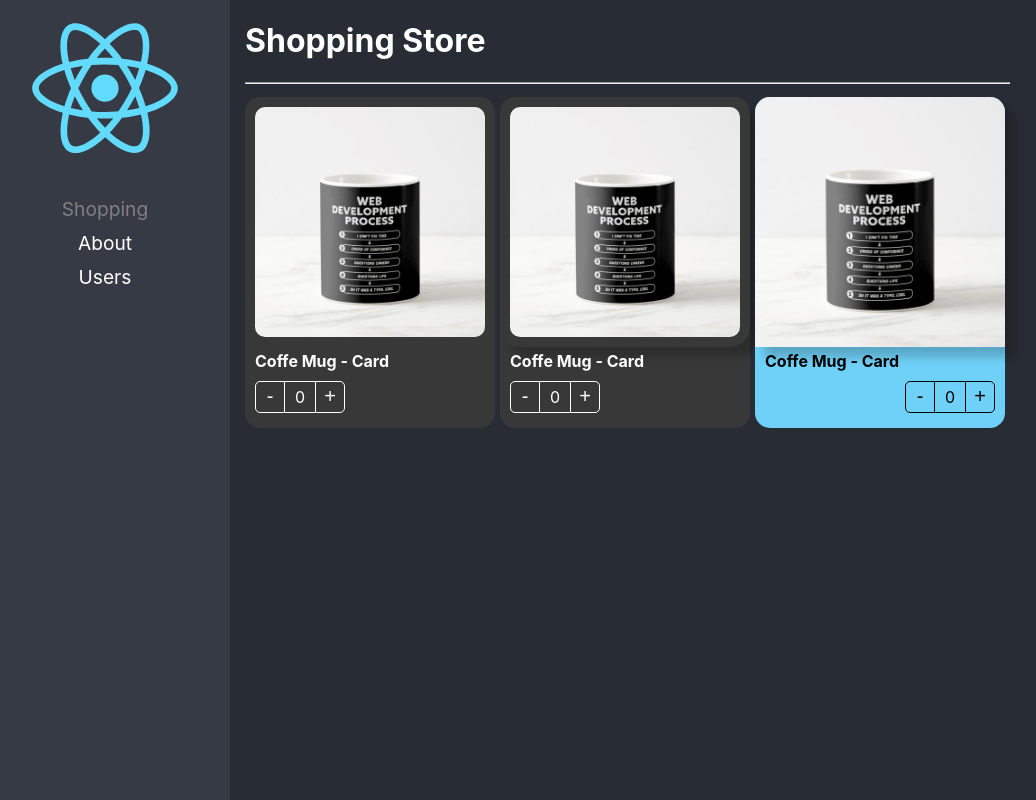
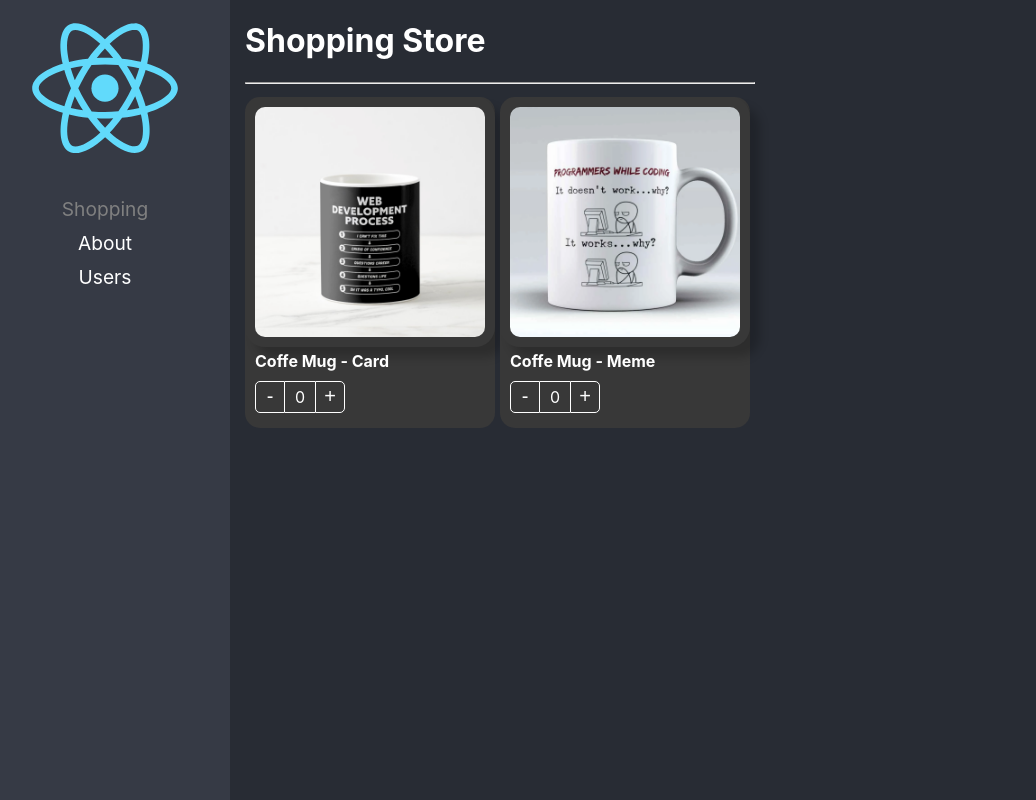
Before and after one commit to JuanCarloMN/react-adv, a React (Create React App) app: page / in a window 1280 px wide. Shown: the whole page, without its empty margins (20-1056 px from the left). Built offline with nearby package versions, Linux system fonts and the light colour scheme.

Commit message:
Control Props implementado

```diff
--- a/src/02-component-patterns/components/ProductCard.tsx
+++ b/src/02-component-patterns/components/ProductCard.tsx
@@ -2,7 +2,7 @@
 import { useProduct } from '../hooks/useProduct';
 
 import styles from '../styles/styles.module.css'
-import { Product, ProductContextProps } from '../interfaces/interfaces';
+import { onChangeArgs, Product, ProductContextProps } from '../interfaces/interfaces';
 
 export const ProductContext = createContext( {} as ProductContextProps );
 const { Provider } = ProductContext;
@@ -12,11 +12,13 @@
     children?: React.ReactElement | React.ReactElement[];
     className?: string;
     style?: React.CSSProperties;
+    onChange?: ( args: onChangeArgs ) => void;
+    value?: number;
 }
 
-export const ProductCard = ({ children, product, className, style }: Props) => {
+export const ProductCard = ({ children, product, className, style, onChange, value }: Props) => {
 
-    const { counter, increaseBy } = useProduct();
+    const { counter, increaseBy } = useProduct( { onChange, product, value } );
 
     return (
         <Provider value={ {
--- /dev/null
+++ b/src/02-component-patterns/data/products.ts
@@ -0,0 +1,15 @@
+import { Product } from '../interfaces/interfaces';
+
+const product1 = {
+    id: '1',
+    title: 'Coffe Mug - Card',
+    img: './coffee-mug.png'
+}
+
+const product2 = {
+    id: '2',
+    title: 'Coffe Mug - Meme',
+    img: './coffee-mug2.png'
+}
+
+export const products: Product[] = [ product1, product2 ];
--- a/src/02-component-patterns/hooks/useProduct.ts
+++ b/src/02-component-patterns/hooks/useProduct.ts
@@ -1,13 +1,31 @@
-import { useState } from "react"
+import { useEffect, useRef, useState } from "react"
+import { onChangeArgs, Product } from "../interfaces/interfaces";
 
+interface useProductArgs {
+    product: Product;
+    onChange?: ( args: onChangeArgs ) => void;
+    value?: number;
+}
 
-export const useProduct = () => {
+export const useProduct = ( { onChange, product, value = 0 }: useProductArgs ) => {
 
-    const [counter, setCounter] = useState( 0 );
+    const [ counter, setCounter ] = useState( value );
+
+    const isControlled = useRef( !!onChange )
 
     const increaseBy = ( value: number) => {
+
+        if ( isControlled ) {
+            return onChange!( { count: value, product } );
+        }
+        const newValue = Math.max( counter + value, 0)
         setCounter( prev => Math.max( prev + value, 0 ))
+        onChange && onChange({ count: newValue, product });
     }
+
+    useEffect(() => {
+        setCounter( value );
+    }, [ value ])
 
     return {
         counter,
--- /dev/null
+++ b/src/02-component-patterns/hooks/useShoppingCart.ts
@@ -0,0 +1,40 @@
+import { useState } from "react";
+import { Product, ProductInCart } from "../interfaces/interfaces";
+
+export const useShoppingCart = () => {
+    const [ shoppingCart, setShoppingCart ] = useState<{ [key: string]: ProductInCart }>({});
+
+    const onProductCountChange = ({ count, product }: { count: number, product: Product }) => {
+        setShoppingCart( oldShoppingCart => {
+
+            const productInCart: ProductInCart = oldShoppingCart[ product.id ] || { ...product, count: 0 };
+            if ( Math.max( productInCart.count + count, 0 ) > 0 ) {
+                productInCart.count += count;
+                return {
+                    ...oldShoppingCart,
+                    [ product.id]: productInCart
+                }
+            }
+
+            // Borrar el producto
+            const { [ product.id ]: toDelete, ...rest } = oldShoppingCart;
+            return { ...rest };
+
+            // if ( count === 0 ) {
+            //     const { [ product.id ]: toDelete, ...rest } = oldShoppingCart;
+            //     return rest;
+            // }
+
+            // return {
+            //     ...oldShoppingCart,
+            //     [ product.id ]: { ...product, count }
+            // }
+        })
+    }
+
+    return {
+        shoppingCart,
+        onProductCountChange,
+    }
+
+}
--- a/src/02-component-patterns/pages/ShoppingPage.tsx
+++ b/src/02-component-patterns/pages/ShoppingPage.tsx
@@ -1,58 +1,65 @@
 import { ProductButtons, ProductCard, ProductImage, ProductTitle } from "../components";
+import { products } from "../data/products";
+import { useShoppingCart } from "../hooks/useShoppingCart";
 import '../styles/custom-styles.css';
 
-const product = {
-    id: '1',
-    title: 'Coffe Mug - Card',
-    img: './coffee-mug.png'
-}
+export const ShoppingPage = () => {
 
-export const ShoppingPage = () => {
+    const { shoppingCart, onProductCountChange } = useShoppingCart();
+
     return (
         <div>
             <h1>Shopping Store</h1>
             <hr />
-            <div style={{
+            <div
+                style={{
                     display: 'flex',
                     flexDirection: 'row',
                     flexWrap: 'wrap'
-            }}>
-
+                }}
+            >
+                {
+                    products.map( product => (
                         <ProductCard
-                    product={ product}
+                            product={ product }
                             className="bg-dark text-white"
-                >
-                    <ProductCard.Image className="custom-image" />
-                    <ProductCard.Title className="text-bold" />
-                    <ProductCard.Buttons className="custom-buttons" />
-                </ProductCard>
-
-                <ProductCard
-                    product={ product}
-                    className="bg-dark text-white"
+                            key={ product.id }
+                            onChange={ onProductCountChange }
+                            value={ shoppingCart[product.id]?.count || 0  }
                         >
                             <ProductImage className="custom-image" style={{ boxShadow: '10px 10px 10px rgba(0, 0, 0, 0.2)' }} />
                             <ProductTitle className="text-bold" />
                             <ProductButtons className="custom-buttons" />
                         </ProductCard>
+                    ))
+                }
+            </div>
 
+            <div className="shopping-cart">
+                {
+                    Object.entries( shoppingCart ).map( ([ key, product ]) => (
                         <ProductCard
-                    product={ product}
+                            key={ key }
+                            product={ product }
+                            className="bg-dark text-white"
+                            style={ { width: '100px' } }
+                            value={ product.count }
+                            onChange={ onProductCountChange }
+                        >
+                            <ProductImage
+                                className="custom-image"
+                                style={{ boxShadow: '10px 10px 10px rgba(0, 0, 0, 0.2)' }}
+                            />
+                            <ProductButtons
+                                className="custom-buttons"
                                 style={{
-                        backgroundColor: '#70D1F8'
+                                    display: 'flex',
+                                    justifyContent: 'center'
                                 }}
-                >
-                    <ProductImage style={{
-                        boxShadow: '10px 10px 10px rgba(0, 0, 0, 0.2)'
-                    }} />
-                    <ProductTitle style={{
-                        fontWeight: 'bold'
-                    }} />
-                    <ProductButtons style={{
-                        display: 'flex',
-                        justifyContent: 'end'
-                    }} />
+                            />
                         </ProductCard>
+                    ))
+                }
             </div>
         </div>
     )
--- a/src/02-component-patterns/styles/custom-styles.css
+++ b/src/02-component-patterns/styles/custom-styles.css
@@ -20,3 +20,9 @@
     color: white;
     border-color: white;
 }
+
+.shopping-cart {
+    position: fixed;
+    right: 10px;
+    top: 0px;
+}
```
Also changed, not shown: src/02-component-patterns/interfaces/interfaces.ts (+9 -0 lines), public/coffee-mug2.png (added). Lines whose indentation alone changed are shown as unchanged.
